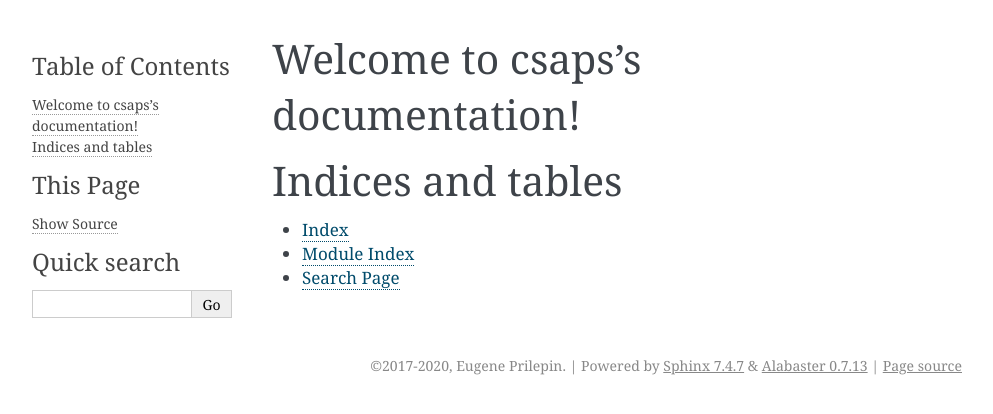
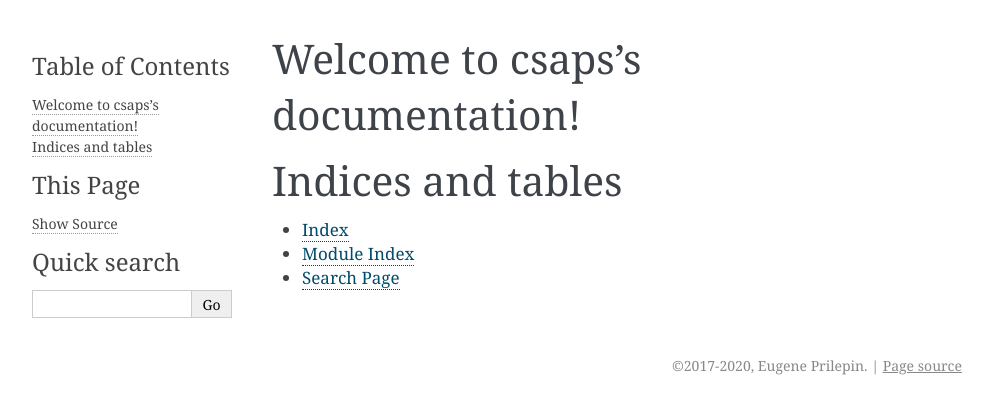
Before and after one commit to espdev/csaps, a Sphinx documentation site: the page built from docs/index.rst, in a window 1280 px wide. Shown: the top 414 px of the page, without its empty margins (148-1141 px from the left). Built offline with Sphinx 7.4.7, drawn with Linux system fonts in a browser that asks for light colours; some of the changed lines change nothing that is shown.

Commit message:
Setup docs conf

```diff
--- a/docs/conf.py
+++ b/docs/conf.py
@@ -9,10 +9,12 @@
 # If extensions (or modules to document with autodoc) are in another directory,
 # add these directories to sys.path here. If the directory is relative to the
 # documentation root, use os.path.abspath to make it absolute, like shown here.
-#
-# import os
-# import sys
-# sys.path.insert(0, os.path.abspath('.'))
+
+import pathlib
+import sys
+
+ROOT_DIR = pathlib.Path(__file__).parent.parent
+sys.path.insert(0, str(ROOT_DIR))
 
 
 # -- Project information -----------------------------------------------------
@@ -21,8 +23,16 @@
 copyright = '2017-2020, Eugene Prilepin'
 author = 'Eugene Prilepin'
 
+
+def _get_version():
+    about = {}
+    ver_mod = ROOT_DIR / 'csaps' / '_version.py'
+    exec(ver_mod.read_text(), about)
+    return about['__version__']
+
+
 # The full version, including alpha/beta/rc tags
-release = '0.7.0'
+release = _get_version()
 
 
 # -- General configuration ---------------------------------------------------
@@ -31,6 +41,8 @@
 # extensions coming with Sphinx (named 'sphinx.ext.*') or your custom
 # ones.
 extensions = [
+    'sphinx.ext.autodoc',
+    'numpydoc',
 ]
 
 # Add any paths that contain templates here, relative to this directory.
@@ -40,6 +52,8 @@
 # directories to ignore when looking for source files.
 # This pattern also affects html_static_path and html_extra_path.
 exclude_patterns = ['_build', 'Thumbs.db', '.DS_Store']
+
+master_doc = 'index'
 
 
 # -- Options for HTML output -------------------------------------------------
@@ -53,3 +67,16 @@
 # relative to this directory. They are copied after the builtin static files,
 # so a file named "default.css" will overwrite the builtin "default.css".
 html_static_path = ['_static']
+
+html_theme_options = {
+    'show_powered_by': 'false',
+    'github_user': 'espdev',
+    'github_repo': 'csaps',
+    'github_type': 'star',
+
+    'description': 'cubic spline approximation',
+
+    'extra_nav_links': {
+        'GitHub repository': 'https://github.com/espdev/csaps',
+    },
+}
```
